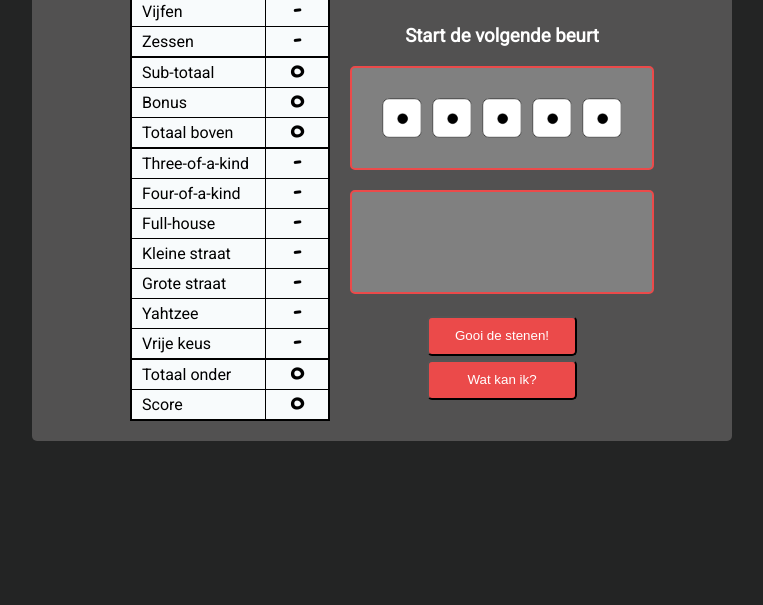
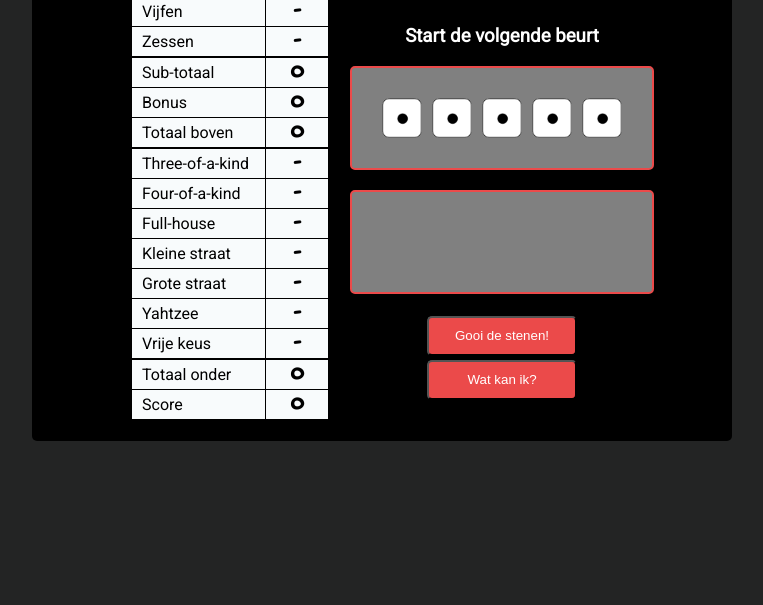
Before and after one commit to JaccoGritter/yahtzee, a plain HTML site: page index.html in a window 1280 px wide. Shown: the part 195-800 px from the top of the page, without its empty margins (258-1021 px from the left). Drawn offline with Linux system fonts and the light colour scheme.

Commit message:
backgroundcolor change

```diff
--- a/css/style.css
+++ b/css/style.css
@@ -15,7 +15,7 @@ h1 {
     width: 700px;
     margin: 0 auto;
     margin-top: 20px;
-    background-color: rgb(82, 81, 81);
+    background-color: rgb(0, 0, 0);
     border-radius: 5px;
     display: flex;
     align-items: center;
```
